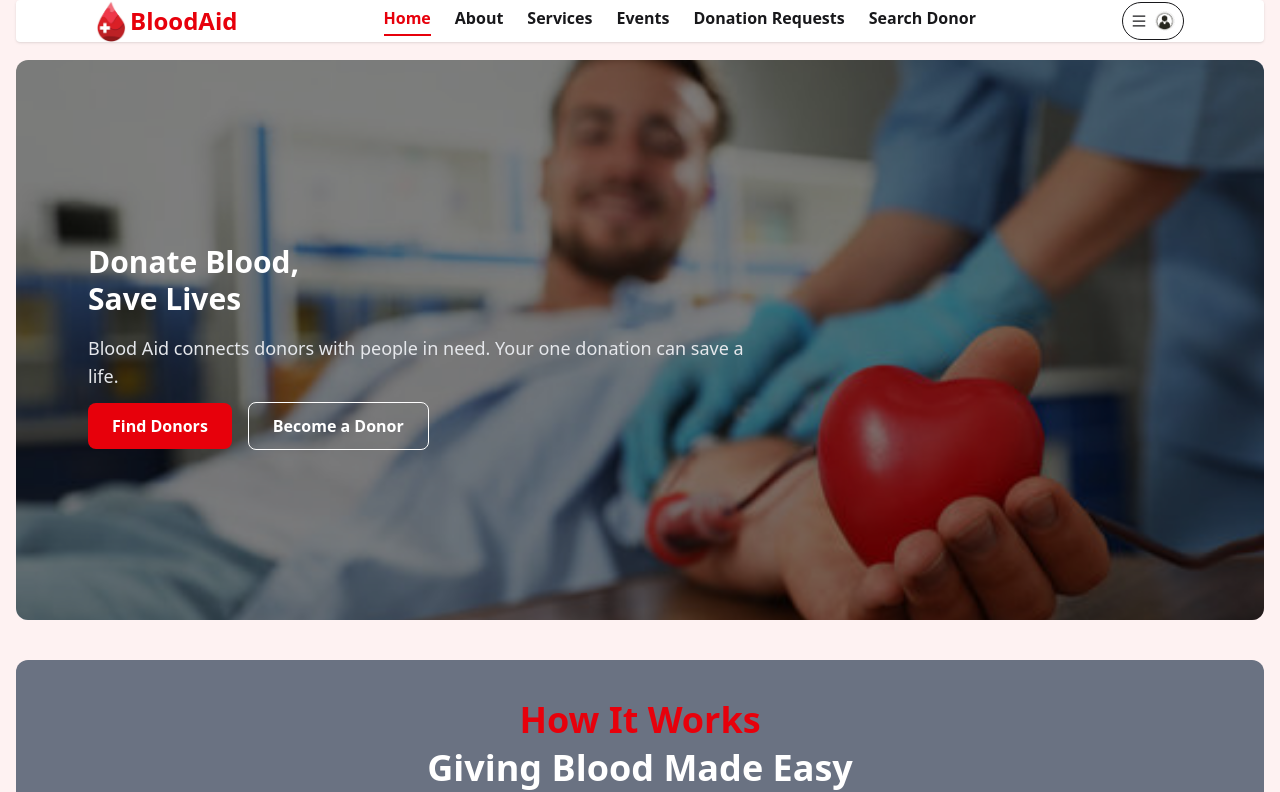
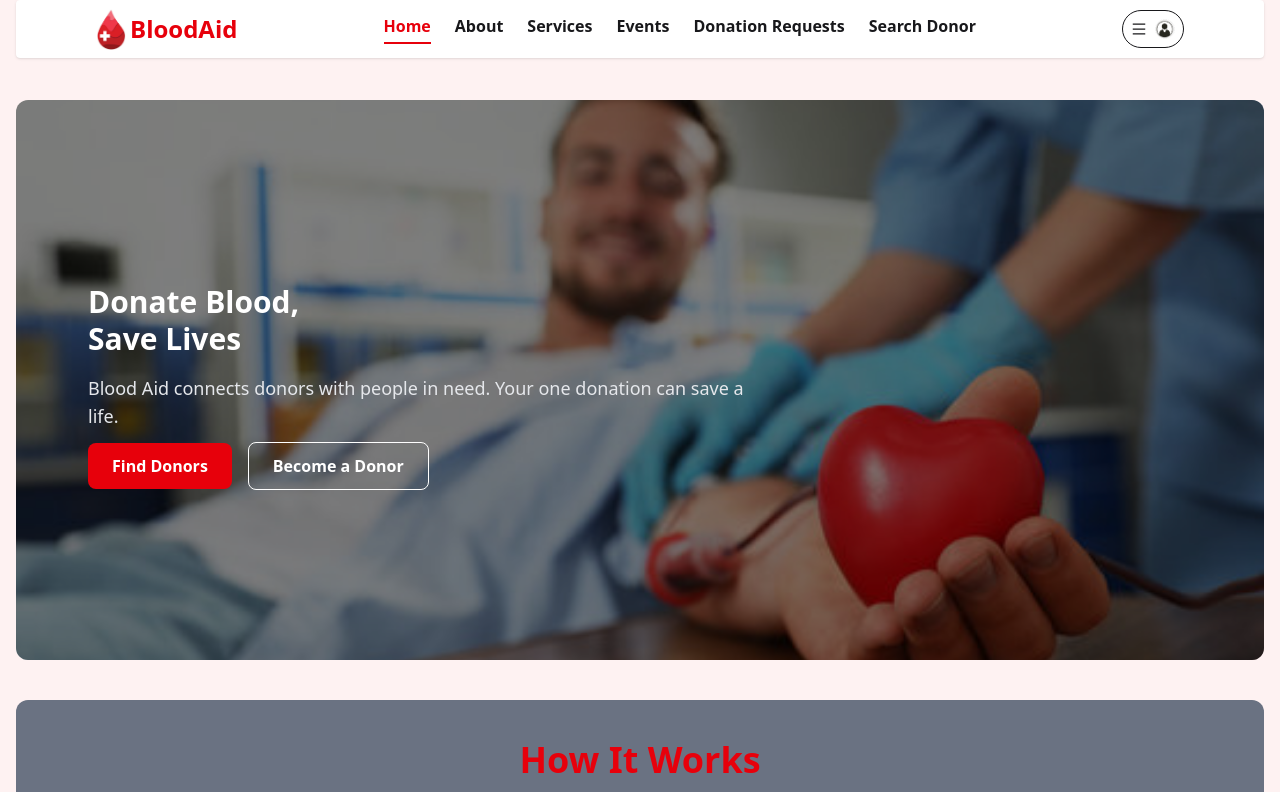
Before and after one commit to marufaakter1947/Blood-Aid, a React (Vite) app: page / in a window 1280 px wide. Shown: the top 792 px of the page. Built offline with nearby package versions, Linux system fonts and the light colour scheme; no server answers.

Commit message:
added bg-color

```diff
--- a/src/Component/Banner/Banner.jsx
+++ b/src/Component/Banner/Banner.jsx
@@ -10,7 +10,7 @@ const Banner = () => {
   };
   return (
     <section
-      className="relative h-[70vh] flex items-center bg-cover bg-center bg-no-repeat mx-4 rounded-xl overflow-hidden"
+      className=" mt-10 relative h-[70vh] flex items-center bg-cover bg-center bg-no-repeat mx-4 rounded-xl overflow-hidden"
       style={{ backgroundImage: `url(${heroImage})` }}
     >
       {/* Dark Overlay */}
--- a/src/Component/Shared/Navbar/Navbar.jsx
+++ b/src/Component/Shared/Navbar/Navbar.jsx
@@ -24,7 +24,7 @@ const Navbar = () => {
     <div className="bg-red-50 fixed inset-x-0 top-0 z-50">
       <div className="mx-4 bg-white shadow rounded">
         <Container>
-          <div className="flex justify-between items-center">
+          <div className="flex justify-between items-center py-2">
             <Link to="/" className="flex items-center gap-1">
               <img src={logo} alt="logo" width="30" />
               <span className="hidden text-2xl md:block font-bold text-red-600">
--- a/src/Pages/Funding/Funding.jsx
+++ b/src/Pages/Funding/Funding.jsx
@@ -171,7 +171,7 @@ const Funding = () => {
       {modalOpen && (
         <div className="fixed inset-0 flex items-center justify-center bg-black bg-opacity-40 z-50">
           <div className="bg-white p-6 rounded shadow-lg w-80">
-            <h3 className="text-lg font-bold mb-4">Enter Amount (BDT)</h3>
+            <h3 className="text-lg font-bold mb-4">Enter Amount: Minimum 61 (BDT)</h3>
             <input
               type="number"
               value={amount}
--- a/src/layouts/MainLayout.jsx
+++ b/src/layouts/MainLayout.jsx
@@ -7,7 +7,7 @@ const MainLayout = () => {
   return (
     <div className='bg-red-50'>
       <Navbar />
-      <div className=' min-h-[calc(100vh-68px)] bg-red-50'>
+      <div className=' min-h-[calc(100vh-68px)] '>
         <Outlet />
       </div>
       <Footer></Footer>
```
Also changed, not shown: 1 other file (tests, documents, lock files or other folders).
